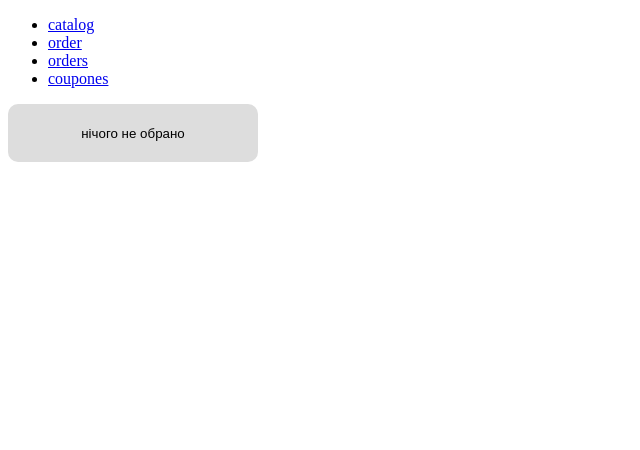
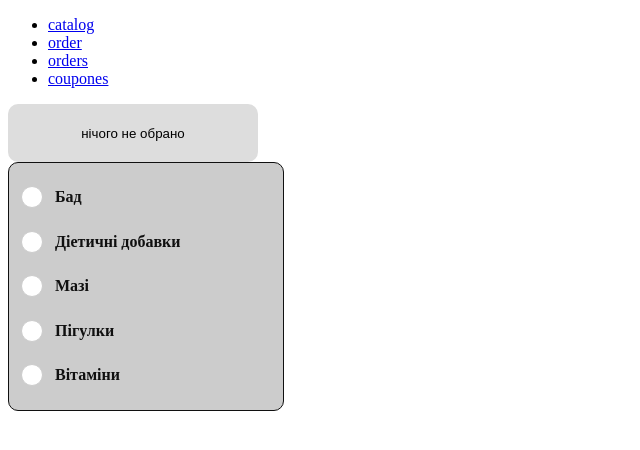
Before and after one commit to Parle648/ElifTech-Progect, a React (Create React App) app in the folder client/: page / in a window 1280 px wide. Shown: the top 450 px of the page, without its empty margins (0-640 px from the left). Built offline with nearby package versions, Linux system fonts and the light colour scheme.

Commit message:
Create TypeFilters UI + Interactive basic

```diff
--- /dev/null
+++ b/client/src/features/TypeFilters/TypeFilters.tsx
@@ -0,0 +1,36 @@
+import React from 'react';
+import './styles/typeFilters.css'
+
+const TypeFilters = () => {
+    return (
+        <div className='type-filter-block'>
+            <label className='label'>
+                <input type="checkbox" name='type' value='bad'  />
+                <div className="fake-checkbox"></div>
+                <h2 className='checkbox-title'>Бад</h2>
+            </label>
+            <label className='label'>
+                <input type="checkbox" name='type' value='diet' />
+                <div className="fake-checkbox"></div>
+                <h2 className='checkbox-title'>Дiетичнi добавки</h2>
+            </label>
+            <label className='label'>
+                <input type="checkbox" name='type' value='mazi' />
+                <div className="fake-checkbox"></div>
+                <h2 className='checkbox-title'>Мазi</h2>
+            </label>
+            <label className='label'>
+                <input type="checkbox" name='type' value='drugs' />
+                <div className="fake-checkbox"></div>
+                <h2 className='checkbox-title'>Пiгулки</h2>
+            </label>
+            <label className='label'>
+                <input type="checkbox" name='type' value='vitamines' />
+                <div className="fake-checkbox"></div>
+                <h2 className='checkbox-title'>Вiтамiни</h2>
+            </label>
+        </div>
+    );
+};
+
+export default TypeFilters;
--- /dev/null
+++ b/client/src/features/TypeFilters/styles/typeFilters.css
@@ -0,0 +1,43 @@
+.type-filter-block {
+    width: 250px;
+    padding: 12px;
+    background-color: #CCC;
+    border: 1px solid #101010;
+    border-radius: 10px;
+}
+
+.label {
+    width: 250px;
+    display: flex;
+    align-items: center;
+}
+
+input {
+    display: none;
+}
+
+.fake-checkbox {
+    width: 20px;
+    height: 20px;
+    background-color: #fff;
+    margin-right: 12px;
+    border: 1px solid #CCC;
+    border-radius: 50%;
+
+    display: flex;
+    align-items: center;
+    justify-content: center;
+}
+
+input:checked + .fake-checkbox::before {
+    content: '';
+    width: 16px;
+    height: 16px;
+    border-radius: 50%;
+    background-color: rgb(253, 221, 178);
+}
+
+.checkbox-title {
+    font-size: 16px;
+    color: #101010;
+}
--- a/client/src/widgets/CatalogWidget/CatalogWidget.tsx
+++ b/client/src/widgets/CatalogWidget/CatalogWidget.tsx
@@ -2,6 +2,7 @@ import React, { useState } from 'react';
 import { CatalogContext } from './model/context/catalogContext';
 import { useLocalStorage } from '../../shared/lib/hooks/useLocalStorage';
 import SortFromFeature from '../../features/SortFromFeature/SortFromFeature';
+import TypeFilters from '../../features/TypeFilters/TypeFilters';
 
 const CatalogWidget = () => {
     const [products, setProducts] = useState<[]>([]);
@@ -25,6 +26,7 @@ const CatalogWidget = () => {
             initProduct: initProducts,
         }}>
             <SortFromFeature />
+            <TypeFilters />
         </CatalogContext.Provider>
     );
 };
```
